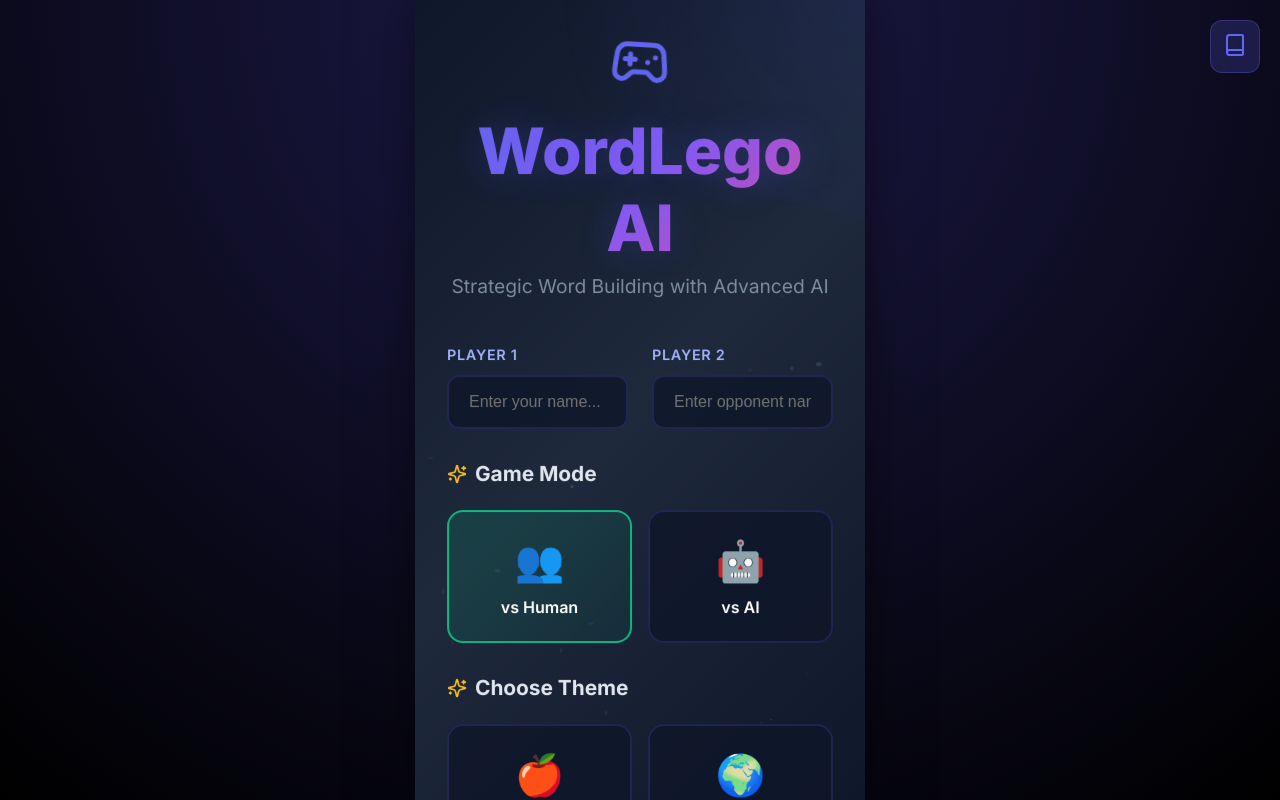
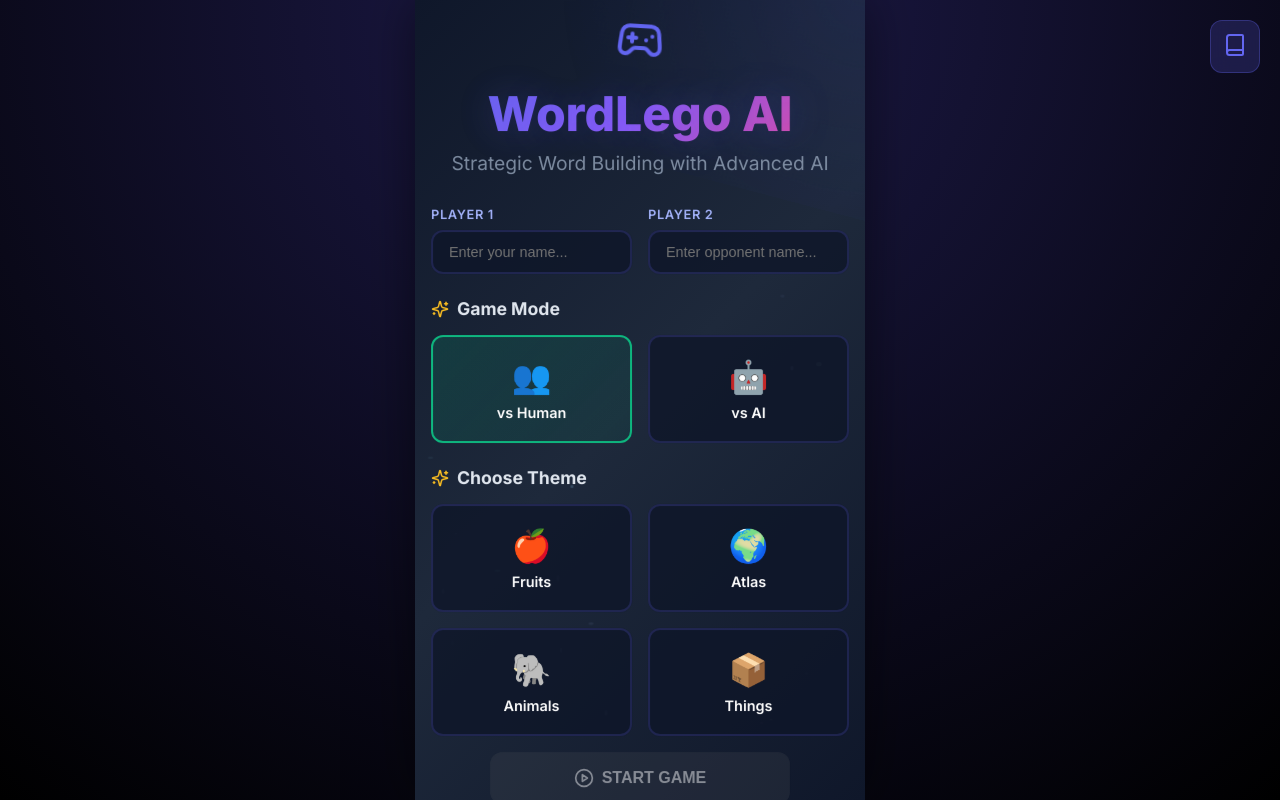
Before and after one commit to Vinisha-725/WordLegoGame, a React (Vite) app in the folder frontend/: page / in a window 1280 px wide. Built offline with nearby package versions, Linux system fonts and the light colour scheme.

Commit message:
new addition

```diff
--- a/frontend/src/screens/SetupScreen.jsx
+++ b/frontend/src/screens/SetupScreen.jsx
@@ -41,12 +41,14 @@ function SetupScreen({ onStart }) {
   return (
     <div style={{
       width: '100%',
-      height: '100%',
+      height: '100vh',
       display: 'flex',
       flexDirection: 'column',
-      padding: '2rem',
+      padding: '1rem',
       position: 'relative',
-      overflow: 'hidden'
+      overflow: 'auto',
+      maxWidth: '1200px',
+      margin: '0 auto'
     }}>
       {/* Background decoration */}
       <div style={{
@@ -64,18 +66,18 @@ function SetupScreen({ onStart }) {
         initial={{ opacity: 0, y: -30 }}
         animate={{ opacity: 1, y: 0 }}
         transition={{ duration: 0.8 }}
-        style={{ textAlign: 'center', marginBottom: '3rem', position: 'relative', zIndex: 1 }}
+        style={{ textAlign: 'center', marginBottom: '2rem', position: 'relative', zIndex: 1 }}
       >
         <motion.div
           animate={{ rotate: [0, 5, -5, 0] }}
           transition={{ repeat: Infinity, duration: 4 }}
           style={{ marginBottom: '1rem' }}
         >
-          <Gamepad2 size={60} color="#6366f1" />
+          <Gamepad2 size={48} color="#6366f1" />
         </motion.div>
         <motion.h1
           style={{
-            fontSize: '4rem',
+            fontSize: 'clamp(2rem, 5vw, 3rem)',
             fontWeight: 900,
             marginBottom: '0.5rem',
             background: 'linear-gradient(135deg, #6366f1, #8b5cf6, #ec4899)',
@@ -90,7 +92,7 @@ function SetupScreen({ onStart }) {
         <motion.p
           style={{
             opacity: 0.8,
-            fontSize: '1.2rem',
+            fontSize: 'clamp(0.9rem, 2vw, 1.2rem)',
             color: '#94a3b8'
           }}
           animate={{ opacity: [0.8, 1, 0.8] }}
@@ -105,8 +107,8 @@ function SetupScreen({ onStart }) {
         flex: 1,
         display: 'flex',
         flexDirection: 'column',
-        gap: '2rem',
-        maxWidth: '800px',
+        gap: '1.5rem',
+        maxWidth: '600px',
         margin: '0 auto',
         width: '100%',
         position: 'relative',
@@ -120,15 +122,15 @@ function SetupScreen({ onStart }) {
           style={{
             display: 'grid',
             gridTemplateColumns: '1fr 1fr',
-            gap: '1.5rem'
+            gap: '1rem'
           }}
         >
           <div style={{ position: 'relative' }}>
             <label style={{
               display: 'block',
-              marginBottom: '0.75rem',
+              marginBottom: '0.5rem',
               fontWeight: 600,
-              fontSize: '0.9rem',
+              fontSize: '0.8rem',
               color: '#a5b4fc',
               textTransform: 'uppercase',
               letterSpacing: '0.05em'
@@ -139,12 +141,12 @@ function SetupScreen({ onStart }) {
               <input
                 style={{
                   width: '100%',
-                  padding: '1rem 1.25rem',
+                  padding: '0.75rem 1rem',
                   background: 'rgba(15, 23, 42, 0.8)',
                   border: '2px solid rgba(99, 102, 241, 0.2)',
                   borderRadius: '12px',
                   color: 'white',
-                  fontSize: '1rem',
+                  fontSize: '0.9rem',
                   fontWeight: 500,
                   transition: 'all 0.3s ease',
                   backdropFilter: 'blur(10px)'
@@ -168,9 +170,9 @@ function SetupScreen({ onStart }) {
             <div style={{ position: 'relative' }}>
               <label style={{
                 display: 'block',
-                marginBottom: '0.75rem',
+                marginBottom: '0.5rem',
                 fontWeight: 600,
-                fontSize: '0.9rem',
+                fontSize: '0.8rem',
                 color: '#a5b4fc',
                 textTransform: 'uppercase',
                 letterSpacing: '0.05em'
@@ -181,12 +183,12 @@ function SetupScreen({ onStart }) {
                 <input
                   style={{
                     width: '100%',
-                    padding: '1rem 1.25rem',
+                    padding: '0.75rem 1rem',
                     background: 'rgba(15, 23, 42, 0.8)',
                     border: '2px solid rgba(99, 102, 241, 0.2)',
                     borderRadius: '12px',
                     color: 'white',
-                    fontSize: '1rem',
+                    fontSize: '0.9rem',
                     fontWeight: 500,
                     transition: 'all 0.3s ease',
                     backdropFilter: 'blur(10px)'
@@ -210,16 +212,16 @@ function SetupScreen({ onStart }) {
               background: 'linear-gradient(135deg, rgba(99, 102, 241, 0.2), rgba(139, 92, 246, 0.2))',
               border: '2px solid rgba(99, 102, 241, 0.3)',
               borderRadius: '12px',
-              padding: '1rem 1.25rem',
+              padding: '0.75rem 1rem',
               display: 'flex',
               alignItems: 'center',
               gap: '12px',
               backdropFilter: 'blur(10px)'
             }}>
-              <Bot size={24} color="#6366f1" />
+              <Bot size={20} color="#6366f1" />
               <div>
-                <div style={{ fontWeight: 600, fontSize: '1rem', color: 'white' }}>AI Opponent</div>
-                <div style={{ fontSize: '0.9rem', opacity: 0.7 }}>Powered by Minimax</div>
+                <div style={{ fontWeight: 600, fontSize: '0.9rem', color: 'white' }}>AI Opponent</div>
+                <div style={{ fontSize: '0.8rem', opacity: 0.7 }}>Powered by Minimax</div>
               </div>
             </div>
           )}
@@ -232,28 +234,28 @@ function SetupScreen({ onStart }) {
           transition={{ delay: 0.3 }}
         >
           <h3 style={{
-            marginBottom: '1.5rem',
+            marginBottom: '1rem',
             fontWeight: 700,
-            fontSize: '1.3rem',
+            fontSize: '1.1rem',
             color: '#e2e8f0',
             display: 'flex',
             alignItems: 'center',
             gap: '8px'
           }}>
-            <Sparkles size={20} color="#fbbf24" />
+            <Sparkles size={18} color="#fbbf24" />
             Game Mode
           </h3>
           <div style={{ display: 'grid', gridTemplateColumns: '1fr 1fr', gap: '1rem' }}>
             {gameModes.map((mode) => (
               <motion.div
                 key={mode.id}
-                whileHover={{ scale: 1.05, y: -5 }}
+                whileHover={{ scale: 1.05, y: -3 }}
                 whileTap={{ scale: 0.95 }}
                 onClick={() => setGameMode(mode.id)}
                 style={{
-                  padding: '1.5rem',
+                  padding: '1.25rem',
                   cursor: 'pointer',
-                  borderRadius: '16px',
+                  borderRadius: '12px',
                   background: gameMode === mode.id
                     ? `linear-gradient(135deg, ${mode.color}20, ${mode.color}10)`
                     : 'rgba(15, 23, 42, 0.8)',
@@ -263,7 +265,7 @@ function SetupScreen({ onStart }) {
                   display: 'flex',
                   flexDirection: 'column',
                   alignItems: 'center',
-                  gap: '0.75rem',
+                  gap: '0.5rem',
                   transition: 'all 0.3s ease',
                   backdropFilter: 'blur(10px)',
                   position: 'relative',
@@ -277,14 +279,14 @@ function SetupScreen({ onStart }) {
                       position: 'absolute',
                       inset: 0,
                       background: `linear-gradient(135deg, ${mode.color}10, ${mode.color}05)`,
-                      borderRadius: '14px'
+                      borderRadius: '10px'
                     }}
                   />
                 )}
-                <div style={{ fontSize: '2.5rem', position: 'relative', zIndex: 1 }}>{mode.emoji}</div>
+                <div style={{ fontSize: '2rem', position: 'relative', zIndex: 1 }}>{mode.emoji}</div>
                 <div style={{
                   fontWeight: 600,
-                  fontSize: '1rem',
+                  fontSize: '0.9rem',
                   color: 'white',
                   position: 'relative',
                   zIndex: 1
@@ -304,28 +306,28 @@ function SetupScreen({ onStart }) {
             transition={{ delay: 0.4 }}
           >
             <h3 style={{
-              marginBottom: '1.5rem',
+              marginBottom: '1rem',
               fontWeight: 700,
-              fontSize: '1.3rem',
+              fontSize: '1.1rem',
               color: '#e2e8f0',
               display: 'flex',
               alignItems: 'center',
               gap: '8px'
             }}>
-              <Bot size={20} color="#6366f1" />
+              <Bot size={18} color="#6366f1" />
               AI Difficulty
             </h3>
-            <div style={{ display: 'grid', gridTemplateColumns: 'repeat(3, 1fr)', gap: '1rem' }}>
+            <div style={{ display: 'grid', gridTemplateColumns: 'repeat(3, 1fr)', gap: '0.75rem' }}>
               {difficulties.map((diff) => (
                 <motion.div
                   key={diff.id}
-                  whileHover={{ scale: 1.05, y: -3 }}
+                  whileHover={{ scale: 1.05, y: -2 }}
                   whileTap={{ scale: 0.95 }}
                   onClick={() => setDifficulty(diff.id)}
                   style={{
-                    padding: '1.25rem',
+                    padding: '1rem',
                     cursor: 'pointer',
-                    borderRadius: '12px',
+                    borderRadius: '10px',
                     background: difficulty === diff.id
                       ? `linear-gradient(135deg, ${diff.color}20, ${diff.color}10)`
                       : 'rgba(15, 23, 42, 0.8)',
@@ -335,15 +337,15 @@ function SetupScreen({ onStart }) {
                     display: 'flex',
                     flexDirection: 'column',
                     alignItems: 'center',
-                    gap: '0.5rem',
+                    gap: '0.25rem',
                     transition: 'all 0.3s ease',
                     backdropFilter: 'blur(10px)'
                   }}
                 >
-                  <div style={{ fontSize: '2rem' }}>{diff.emoji}</div>
+                  <div style={{ fontSize: '1.5rem' }}>{diff.emoji}</div>
                   <div style={{
                     fontWeight: 600,
-                    fontSize: '0.9rem',
+                    fontSize: '0.8rem',
                     color: 'white',
                     textAlign: 'center'
                   }}>
@@ -362,28 +364,28 @@ function SetupScreen({ onStart }) {
           transition={{ delay: 0.5 }}
         >
           <h3 style={{
-            marginBottom: '1.5rem',
+            marginBottom: '1rem',
             fontWeight: 700,
-            fontSize: '1.3rem',
+            fontSize: '1.1rem',
             color: '#e2e8f0',
             display: 'flex',
             alignItems: 'center',
             gap: '8px'
           }}>
-            <Sparkles size={20} color="#fbbf24" />
+            <Sparkles size={18} color="#fbbf24" />
             Choose Theme
           </h3>
           <div style={{ display: 'grid', gridTemplateColumns: '1fr 1fr', gap: '1rem' }}>
             {themes.map((theme) => (
               <motion.div
                 key={theme.id}
-                whileHover={{ scale: 1.05, y: -5 }}
+                whileHover={{ scale: 1.05, y: -3 }}
                 whileTap={{ scale: 0.95 }}
                 onClick={() => setSelectedTheme(theme.id)}
                 style={{
-                  padding: '1.5rem',
+                  padding: '1.25rem',
                   cursor: 'pointer',
-                  borderRadius: '16px',
+                  borderRadius: '12px',
                   background: selectedTheme === theme.id
                     ? `linear-gradient(135deg, ${theme.color}20, ${theme.color}10)`
                     : 'rgba(15, 23, 42, 0.8)',
@@ -393,7 +395,7 @@ function SetupScreen({ onStart }) {
                   display: 'flex',
                   flexDirection: 'column',
                   alignItems: 'center',
-                  gap: '0.75rem',
+                  gap: '0.5rem',
                   transition: 'all 0.3s ease',
                   backdropFilter: 'blur(10px)',
                   position: 'relative',
@@ -407,14 +409,14 @@ function SetupScreen({ onStart }) {
                       position: 'absolute',
                       inset: 0,
                       background: `linear-gradient(135deg, ${theme.color}10, ${theme.color}05)`,
-                      borderRadius: '14px'
+                      borderRadius: '10px'
                     }}
                   />
                 )}
-                <div style={{ fontSize: '2.5rem', position: 'relative', zIndex: 1 }}>{theme.emoji}</div>
+                <div style={{ fontSize: '2rem', position: 'relative', zIndex: 1 }}>{theme.emoji}</div>
                 <div style={{
                   fontWeight: 600,
-                  fontSize: '1rem',
+                  fontSize: '0.9rem',
                   color: 'white',
                   position: 'relative',
                   zIndex: 1
@@ -432,7 +434,7 @@ function SetupScreen({ onStart }) {
         initial={{ opacity: 0, y: 30 }}
         animate={{ opacity: 1, y: 0 }}
         transition={{ delay: 0.6 }}
-        style={{ position: 'relative', zIndex: 1 }}
+        style={{ position: 'relative', zIndex: 1, marginTop: '1rem' }}
       >
         <motion.button
           className="btn-primary"
@@ -440,16 +442,16 @@ function SetupScreen({ onStart }) {
           onClick={handleStart}
           style={{
             width: '100%',
-            maxWidth: '400px',
+            maxWidth: '300px',
             margin: '0 auto',
             display: 'flex',
             alignItems: 'center',
             justifyContent: 'center',
-            gap: '12px',
-            padding: '1.25rem 2rem',
-            fontSize: '1.1rem',
+            gap: '8px',
+            padding: '1rem 1.5rem',
+            fontSize: '1rem',
             fontWeight: 700,
-            borderRadius: '16px',
+            borderRadius: '12px',
             background: isFormValid
               ? 'linear-gradient(135deg, #6366f1, #8b5cf6)'
               : 'rgba(100, 116, 139, 0.3)',
@@ -465,7 +467,7 @@ function SetupScreen({ onStart }) {
           whileHover={isFormValid ? { scale: 1.05, y: -2 } : {}}
           whileTap={isFormValid ? { scale: 0.95 } : {}}
         >
-          <PlayCircle size={24} />
+          <PlayCircle size={20} />
           {gameMode === 'ai' ? 'Start vs AI' : 'Start Game'}
         </motion.button>
       </motion.div>
@@ -475,6 +477,12 @@ function SetupScreen({ onStart }) {
           0%, 100% { transform: translateY(0px) rotate(0deg); }
           50% { transform: translateY(-20px) rotate(180deg); }
         }
+
+        @media (max-width: 768px) {
+          .setup-container {
+            padding: 0.5rem !important;
+          }
+        }
       `}</style>
     </div>
   );
```
